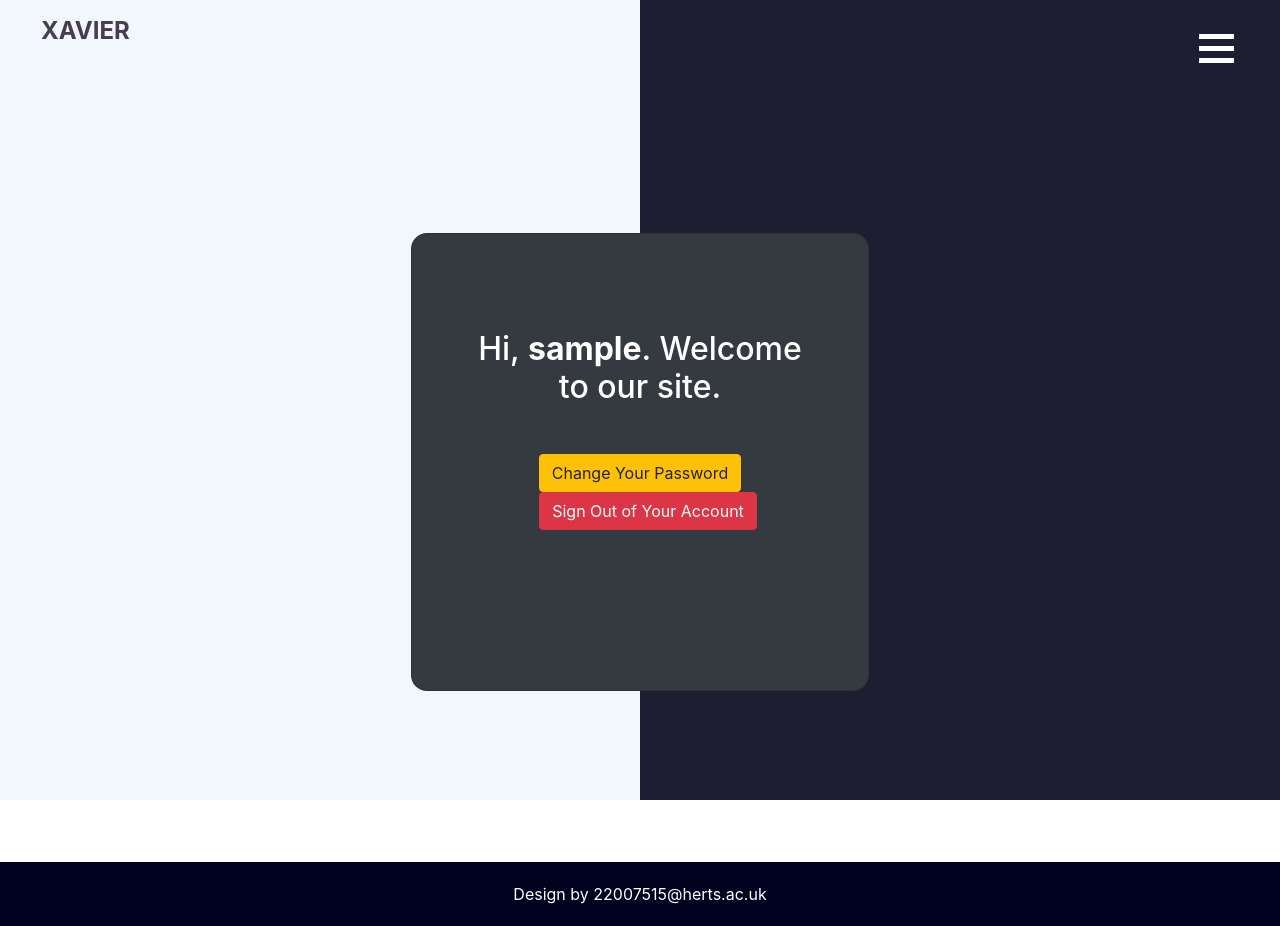
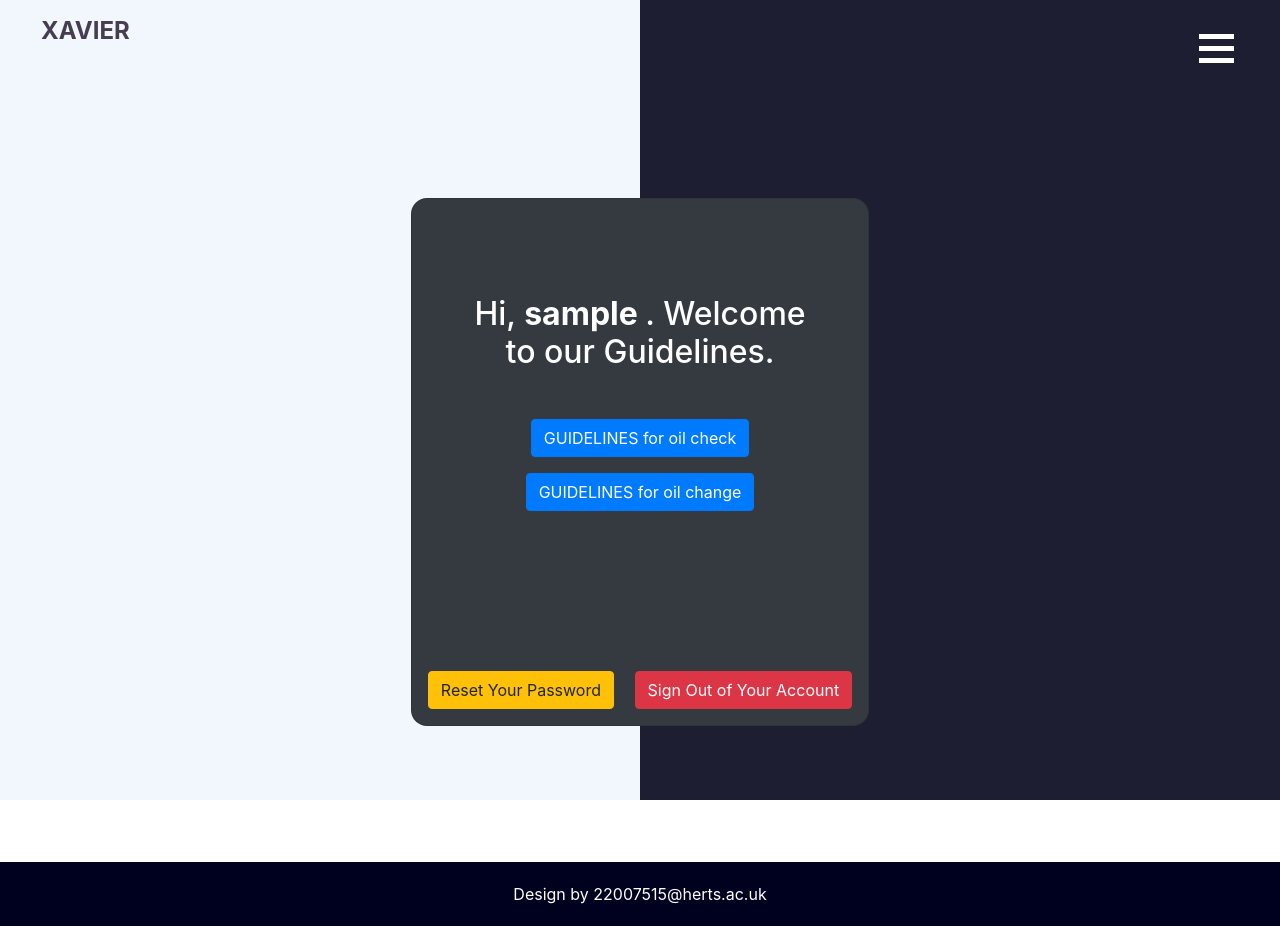
Before and after one commit to Mustafas98/Xavier-Oil-Change-Guide, a PHP site: page /welcome.php in a window 1280 px wide. Run offline with PHP 8.4, Linux system fonts and the light colour scheme; the visitor is signed in with stand-in values (Sample User, id 1); some libraries are stand-ins or nearby versions.

Commit message:
Update welcome.php

```diff
--- a/welcome.php
+++ b/welcome.php
@@ -3,13 +3,14 @@
 session_start();
 
 // Check if the user is logged in, if not then redirect him to login page
-if(!isset($_SESSION["loggedin"]) || $_SESSION["loggedin"] !== true){
+if (!isset($_SESSION["loggedin"]) || $_SESSION["loggedin"] !== true) {
   header("location: login.php");
   exit;
 }
 ?>
 
 <html>
+
 <head>
   <!-- Basic -->
   <meta charset="utf-8" />
@@ -24,7 +25,8 @@ if(!isset($_SESSION["loggedin"]) || $_SESSION["loggedin"] !== true){
   <!-- Stylesheet css -->
   <link href="css/style.css" rel="stylesheet">
   <!-- fonts css -->
-            <link href="https://fonts.googleapis.com/css?family=Open+Sans:400,700|Poppins:400,700|Raleway:400,700&display=swap" rel="stylesheet" />
+  <link href="https://fonts.googleapis.com/css?family=Open+Sans:400,700|Poppins:400,700|Raleway:400,700&display=swap"
+    rel="stylesheet" />
 
   <!--Boot Strap css-->
   <link href="https://stackpath.bootstrapcdn.com/bootstrap/4.4.1/css/bootstrap.min.css" rel="stylesheet">
@@ -33,9 +35,10 @@ if(!isset($_SESSION["loggedin"]) || $_SESSION["loggedin"] !== true){
   <link href="https://cdnjs.cloudflare.com/ajax/libs/font-awesome/5.10.0/css/all.min.css" rel="stylesheet">
 
 
-            <title>Login</title>
+  <title>GUIDELINES</title>
 
 </head>
+
 <body>
   <div class="hero_area">
     <!-- header section start -->
@@ -44,6 +47,7 @@ if(!isset($_SESSION["loggedin"]) || $_SESSION["loggedin"] !== true){
         <nav class="navbar navbar-expand-lg custom_nav-container">
           <a class="navbar-brand" href="index.html">
             <span>
+
               Xavier
             </span>
           </a>
@@ -59,10 +63,12 @@ if(!isset($_SESSION["loggedin"]) || $_SESSION["loggedin"] !== true){
             <div id="myNav" class="overlay">
               <div class="overlay-content">
                 <a href="index.php">HOME</a>
-                <a href="guidelines.php">GUIDELINES</a>
-                <a href="login.php">LOGIN</a>
+                <a href="login.php">GUIDELINES</a>
+
                 <a href="contact.php">CONTACT US</a>
+
               </div>
+
             </div>
           </div>
         </nav>
@@ -77,15 +83,28 @@ if(!isset($_SESSION["loggedin"]) || $_SESSION["loggedin"] !== true){
               <div class="card-body p-5 text-center">
 
                 <div class="mb-md-5 mt-md-4 pb-5">
-                 <h2 class="my-5">Hi, <b><?php echo htmlspecialchars($_SESSION["username"]); ?></b>. Welcome to our site.</h2>
+                  <h2 class="my-5">Hi, <b>
+                      <?php echo htmlspecialchars($_SESSION["username"]); ?>
+                    </b>. Welcome to our Guidelines.</h2>
                     <p>
-                <a href="reset-password.php" class="btn btn-warning">Change Your Password</a>
+                    <a href="oilcheck.php" class="btn btn-primary">GUIDELINES for oil check</a>
+</p>
+<p>
+                    <a href="oilchange.php" class="btn btn-primary">GUIDELINES for oil change</a>
+</p>
+
+                </div>
+
+              </div>
+              <p>
+
+                    <a href="reset-password.php" class="btn btn-warning">Reset Your Password</a>
                     <a href="logout.php" class="btn btn-danger ml-3">Sign Out of Your Account</a>
                   </p>
             </div>
+
           </div>
-          </div>
-        </div>
+
         </div>
       </div>
     </section>
@@ -110,6 +129,37 @@ if(!isset($_SESSION["loggedin"]) || $_SESSION["loggedin"] !== true){
 
 
     <script>
+      $(document).ready(function () {
+        $('#Makers-dropdown').on('change', function () {
+          var Makers_id = this.value;
+          $.ajax({
+            url: "mm.php",
+            type: "POST",
+            data: {
+              Makers_id: Makers_id
+            },
+            cache: false,
+            success: function (result) {
+              $("#Model-dropdown").html(result);
+              $('#YOM-dropdown').html('<option value="">Select Model First</option>');
+            }
+          });
+        });
+        $('#Model-dropdown').on('change', function () {
+          var Model_id = this.value;
+          $.ajax({
+            url: "YOM.php",
+            type: "POST",
+            data: {
+              Model_id: Model_id
+            },
+            cache: false,
+            success: function (result) {
+              $("#YOM-dropdown").html(result);
+            }
+          });
+        });
+      });
       function openNav() {
         document.getElementById("myNav").classList.toggle("menu_width");
         document
@@ -120,4 +170,5 @@ if(!isset($_SESSION["loggedin"]) || $_SESSION["loggedin"] !== true){
     <!--Scripts end-->
 </body>
 </head>
+
 </html>
```
Lines whose indentation alone changed are shown as unchanged.
